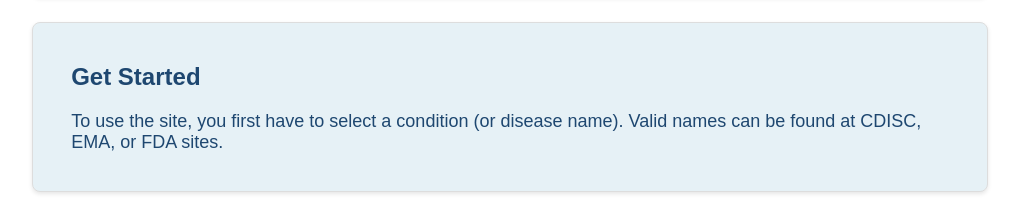
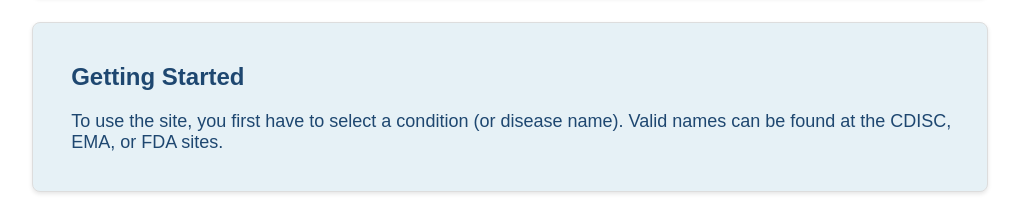
Before and after one commit to anoether1/clinical-trial-system, a plain HTML site: page staticfiles/index.html in a window 1280 px wide. Shown: the part 440-643 px from the top of the page, without its empty margins (130-1154 px from the left). Drawn offline with Linux system fonts and the light colour scheme.

Commit message:
make correction on English grammar again

```diff
--- a/staticfiles/index.html
+++ b/staticfiles/index.html
@@ -25,10 +25,10 @@
         </p>
     </div>
     <div class="card" id="getStarted" style="display: none;">
-        <h2>Get Started</h2>
+        <h2>Getting Started</h2>
         <p>
             To use the site, you first have to select a condition (or disease name). Valid names can be found at
-            CDISC, EMA,
+            the CDISC, EMA,
             or FDA sites.
         </p>
     </div>
```
